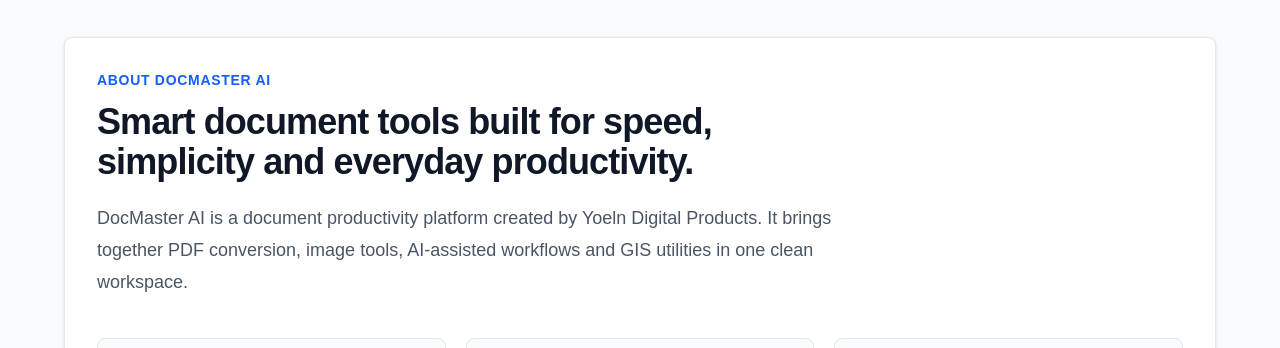
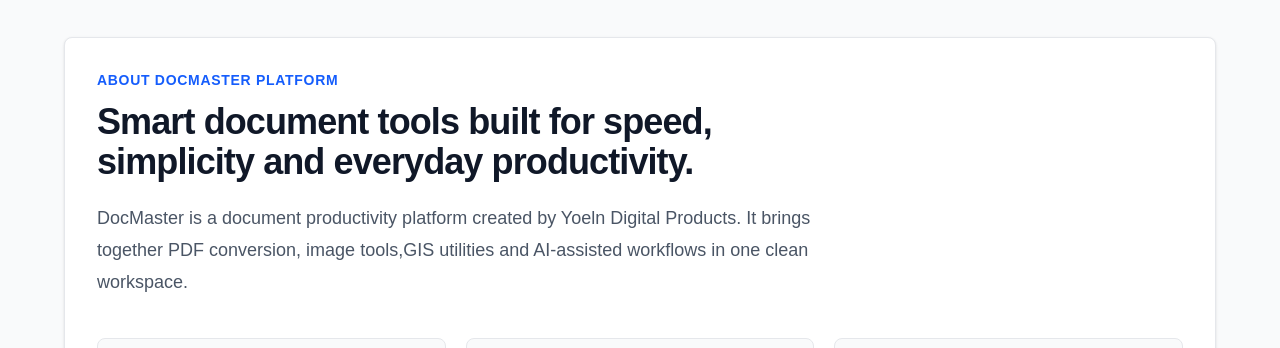
Before and after one commit to yoelngusulu/docmaster-pro, a Next.js app: page /about in a window 1280 px wide. Shown: the part 122-470 px from the top of the page. Built offline with nearby package versions, Linux system fonts and the light colour scheme; no server answers.

Commit message:
Update about page

```diff
--- a/app/about/page.tsx
+++ b/app/about/page.tsx
@@ -23,7 +23,7 @@
     <main className="min-h-screen bg-gray-50 px-6 py-14">
       <section className="mx-auto max-w-6xl rounded-lg border border-gray-200 bg-white p-8 shadow-sm">
         <p className="text-sm font-semibold uppercase tracking-wider text-blue-600">
-          About DocMaster AI
+          About DocMaster Platform
         </p>
 
         <h1 className="mt-3 max-w-3xl text-4xl font-bold tracking-tight text-gray-900">
@@ -31,9 +31,8 @@
         </h1>
 
         <p className="mt-5 max-w-3xl text-lg leading-8 text-gray-600">
-          DocMaster AI is a document productivity platform created by Yoeln
-          Digital Products. It brings together PDF conversion, image tools,
-          AI-assisted workflows and GIS utilities in one clean workspace.
+          DocMaster is a document productivity platform created by Yoeln
+          Digital Products. It brings together PDF conversion, image tools,GIS utilities and  AI-assisted workflows in one clean workspace.
         </p>
 
         <div className="mt-10 grid gap-5 md:grid-cols-3">
```
